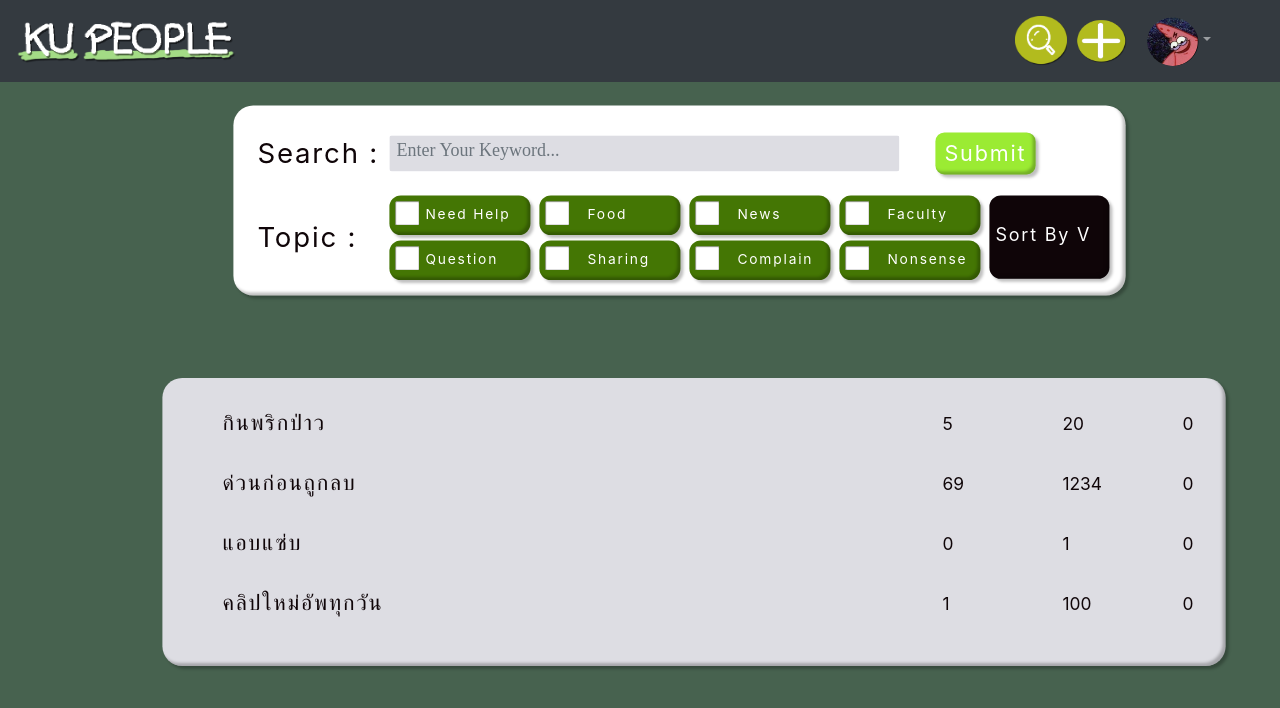
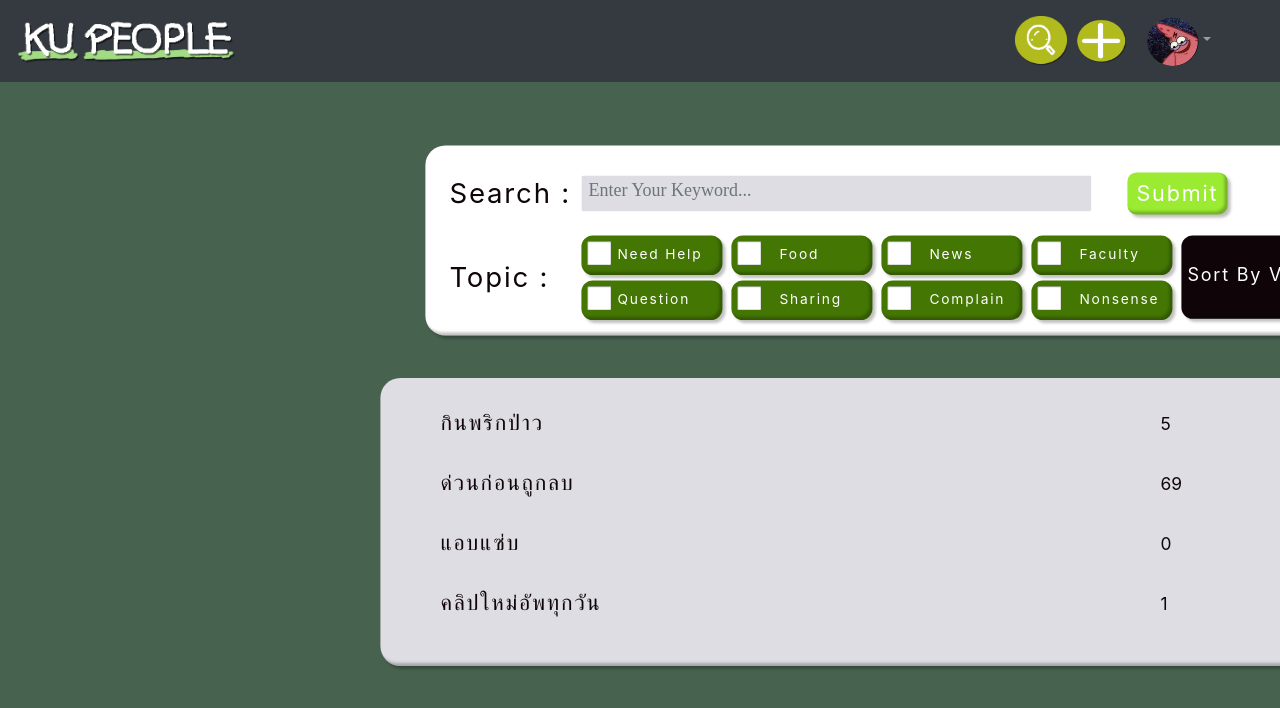
Before and after one commit to qqunx9999/KPP_Frontend, a React (Create React App) app in the folder frontend/: page /SearchThread in a window 1280 px wide. Shown: the top 708 px of the page. Built offline with nearby package versions, Linux system fonts and the light colour scheme.

Commit message:
ReadjustWhiteFrameInSearchThreadTo**NEW-MIDDLE

```diff
--- a/frontend/src/CSSsource/SearchThread.css
+++ b/frontend/src/CSSsource/SearchThread.css
@@ -110,8 +110,8 @@
     border-radius: 33px;
     transform: scale(0.6, 0.6);
     position: absolute;
-    top: -5%;
-    left: -5%;
+    top: 0%;
+    left: 10%;
   }
 
   .searchTextSearchAndTopicSearchThread {
@@ -503,7 +503,7 @@
     transform: scale(0.6, 0.6);
     position: absolute;
     top: 25%;
-    left: -15%;
+    left: 2%;
   }
 
   .textFirstThreadResultSearchThread {
```
